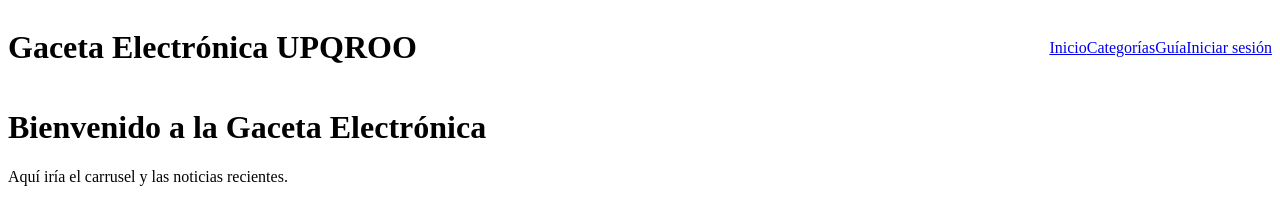
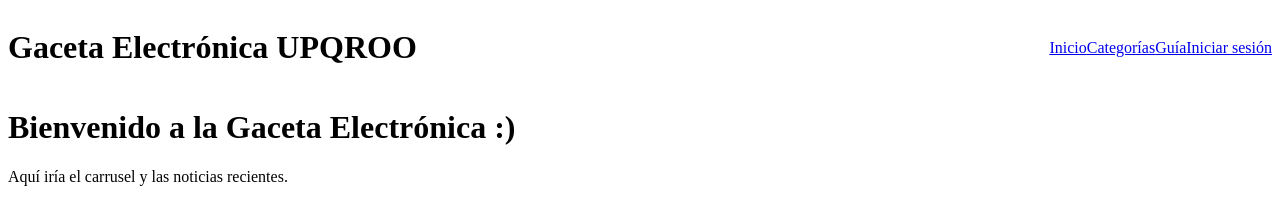
Before and after one commit to EliSalas1/GacetaElectronicaUPQROO, a Next.js app in the folder gacetaelectronica/: page /public in a window 1280 px wide. Shown: the top 199 px of the page. Built offline with nearby package versions, Linux system fonts and the light colour scheme.

Commit message:
Prueba-Fork
Se hizo una prueba del uso de fork directamente a la rama front-dev

```diff
--- a/gacetaelectronica/src/app/public/page.tsx
+++ b/gacetaelectronica/src/app/public/page.tsx
@@ -2,7 +2,7 @@
 export default function PublicHome() {
   return (
     <main>
-      <h1>Bienvenido a la Gaceta Electrónica</h1>
+      <h1>Bienvenido a la Gaceta Electrónica :)</h1>
       <p>Aquí iría el carrusel y las noticias recientes.</p>
     </main>
   );
```
